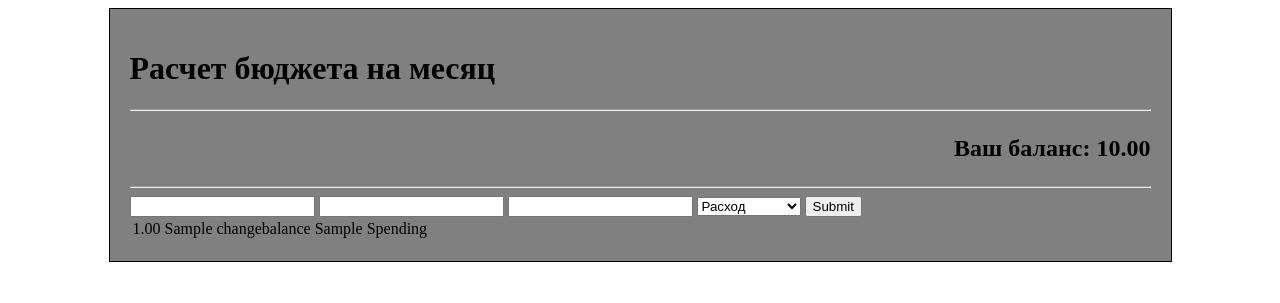
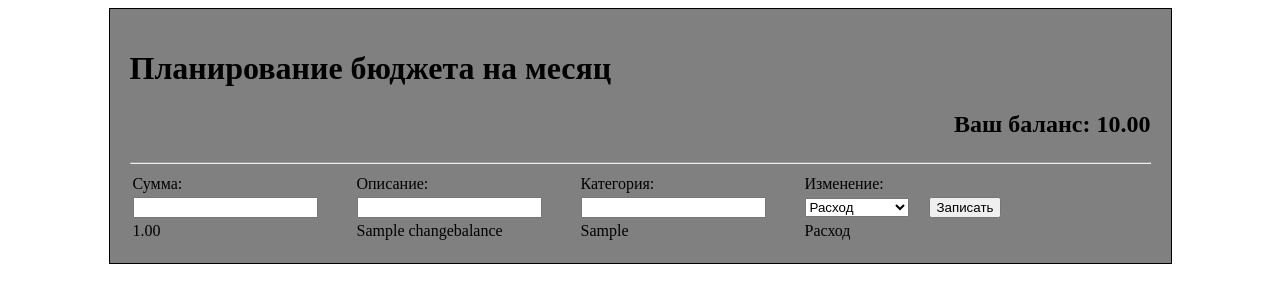
Before and after one commit to Romantano/Family-Budget, a Django app: page / in a window 1280 px wide. Shown: the top 303 px of the page. Run offline with Django 3.2, Linux system fonts and the light colour scheme; tables that the repository leaves empty hold one stand-in row (values such as "Sample post").

Commit message:
smth work

```diff
--- a/Planning/models.py
+++ b/Planning/models.py
@@ -17,13 +17,13 @@ class CurrentBalance(models.Model):
 
 class ChangeBalance(models.Model):
     sum = models.DecimalField("Сумма:", decimal_places=2, max_digits=10)
-    name = models.CharField("Название:", max_length=30, null=True)
-    category = models.CharField("Категория:", max_length=30, null=True)
+    name = models.CharField("Название:", max_length=50, null=True)
+    category = models.CharField("Категория:", max_length=50, null=True)
     choises_balans = (
-        ("Spending", "Расход"),
-        ("Income", "Поступление")
+        ("Расход", "Расход"),
+        ("Поступление", "Поступление")
     )
-    change = models.CharField(max_length=8, choices=choises_balans, default="Income")
+    change = models.CharField(max_length=12, choices=choises_balans, default="Расход")
 
  #   period = models.ForeignKey(Period)
 
--- a/Planning/views.py
+++ b/Planning/views.py
@@ -1,3 +1,4 @@
+from decimal import Decimal
 from django import forms
 from django.forms import RadioSelect
 from django.shortcuts import render, redirect
@@ -14,8 +15,12 @@ class ChangeBalanceForm(forms.ModelForm):
 
 
 def index(request):
-    cash = CurrentBalance.objects.get(id=1)
-    table = ChangeBalance.objects.all()
+    try:
+        cash = CurrentBalance.objects.get(id=1)
+        print('OK')
+    except:
+        cash = CurrentBalance(id=1, total=Decimal(0.00))
+        print('ошибка', cash.id, cash.total)
     if request.method == "POST":
         form = ChangeBalanceForm(request.POST)
         if form.is_valid():
@@ -26,12 +31,15 @@ def index(request):
             change_balance.category = data['category']
             change_balance.change = data['change']
             change_balance.save()
-            if data['change'] == 'Spending':
+            if data['change'] == 'Расход':
                 cash.total -= data['sum']
             else:
                 cash.total += data['sum']
+            print(cash.total)
             cash.save()
             return redirect("/")
     else:
         form = ChangeBalanceForm(initial={"change": RadioSelect})
+    table = ChangeBalance.objects.all()
+    print(table)
     return render(request, "index.html", {'form': form, 'total': cash.total, 'table': table})
--- a/templates/index.html
+++ b/templates/index.html
@@ -16,21 +16,28 @@
 </head>
 <body>
 <div class="block">
-<h1>Расчет бюджета на месяц</h1>
-<hr>
+<h1>Планирование бюджета на месяц</h1>
 <h2><p align="right">Ваш баланс: {{ total }}</p></h2>
 <hr>
 <form method = "post">
     {% csrf_token %}
-    {{ form.sum }}
-    {{ form.name }}
-    {{ form.category }}
-    {{ form.change }}
-    <input type="submit">
-</form>
-    {% if table %}
-        <table>
-        {% for place in table %}
+    <table>
+        <tr>
+            <td width="220">Сумма:</td>
+            <td width="220">Описание:</td>
+            <td width="220">Категория:</td>
+            <td width="120">Изменение:</td>
+            <td></td>
+        </tr>
+        <tr>
+            <td>{{ form.sum }}</td>
+            <td>{{ form.name }}</td>
+            <td>{{ form.category }}</td>
+            <td>{{ form.change }}</td>
+            <td><input type="submit" value="Записать"></td>
+        </tr>
+        {% if table %}
+        {% for place in table reversed %}
             <tr>
                 <td>{{ place.sum }}</td>
                 <td>{{ place.name }}</td>
@@ -38,8 +45,9 @@
                 <td>{{ place.change }}</td>
             </tr>
         {% endfor %}
-        </table>
-    {% endif %}
+        {% endif %}
+    </table>
+</form>
 </div>
 </body>
 </html>
```
Also changed, not shown: Planning/migrations/0013_auto_20180708_1759.py (added), Planning/migrations/0014_auto_20180708_1813.py (added), Planning/migrations/0015_auto_20180708_1829.py (added).
